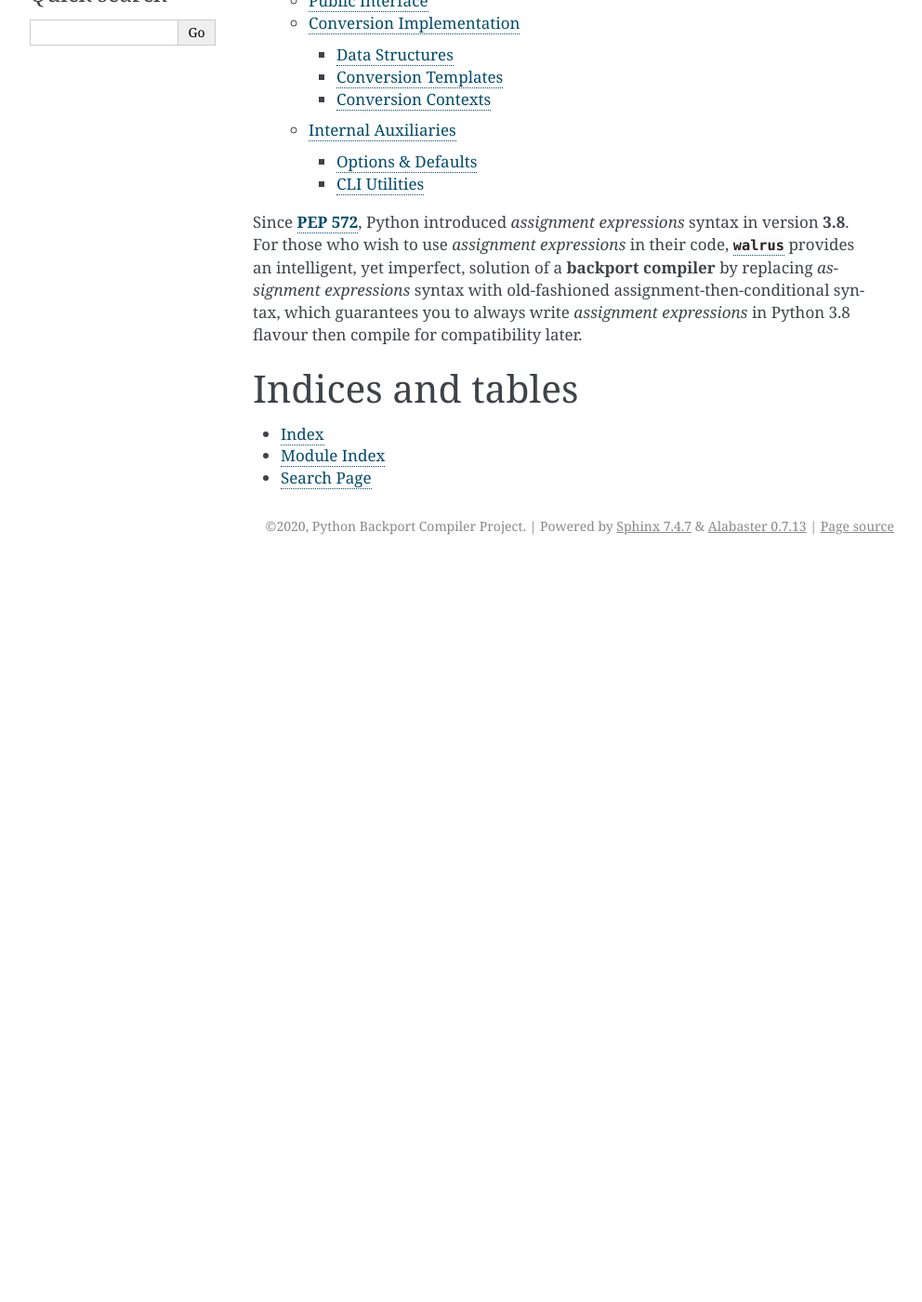
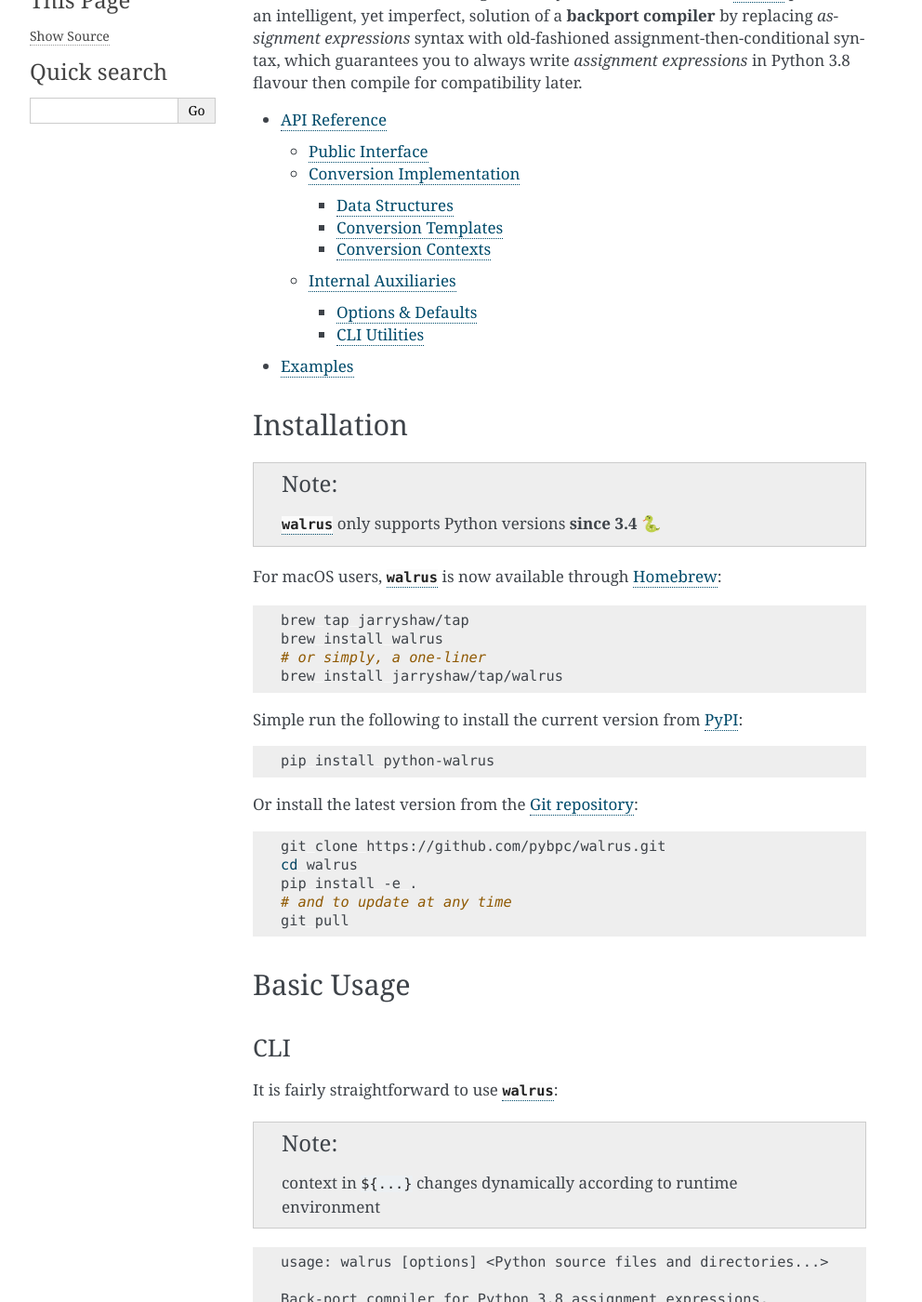
Before and after one commit to pybpc/walrus, a Sphinx documentation site: the page built from docs/source/index.rst, in a window 1280 px wide and 1400 px high, scrolled down 270 px. Shown: the whole window at 93% size, without its empty margins (148-1140 px from the left). Built offline with Sphinx 7.4.7, drawn with Linux system fonts in a browser that asks for light colours; before the commit the page ends 900 px from its top, so only the background shows below that; some of the changed text lies outside the part shown.

Commit message:
Regular update
 * added installtion/usage docs
 * updated README
 * added examples to demostrate conversion algorithm

```diff
--- /dev/null
+++ b/docs/source/example.rst
@@ -0,0 +1,2 @@
+Examples
+========
--- a/docs/source/index.rst
+++ b/docs/source/index.rst
@@ -19,6 +14,130 @@
 syntax, which guarantees you to always write *assignment expressions* in Python 3.8 flavour then compile for
 compatibility later.
 
+.. toctree::
+   :maxdepth: 3
+
+   api
+   example
+
+------------
+Installation
+------------
+
+.. note::
+
+   :mod:`walrus` only supports Python versions **since 3.4** |:snake:|
+
+For macOS users, :mod:`walrus` is now available through `Homebrew`_:
+
+.. code:: shell
+
+   brew tap jarryshaw/tap
+   brew install walrus
+   # or simply, a one-liner
+   brew install jarryshaw/tap/walrus
+
+Simple run the following to install the current version from `PyPI`_:
+
+.. code:: shell
+
+   pip install python-walrus
+
+Or install the latest version from the `Git repository`_:
+
+.. code:: shell
+
+   git clone https://github.com/pybpc/walrus.git
+   cd walrus
+   pip install -e .
+   # and to update at any time
+   git pull
+
+.. _Homebrew: https://brew.sh
+.. _PyPI: https://pypi.org/project/python-walrus
+.. _Git repository: https://github.com/pybpc/walrus
+
+-----------
+Basic Usage
+-----------
+
+CLI
+---
+
+It is fairly straightforward to use :mod:`walrus`:
+
+.. note:: context in ``${...}`` changes dynamically according to runtime environment
+
+.. code:: text
+
+   usage: walrus [options] <Python source files and directories...>
+
+   Back-port compiler for Python 3.8 assignment expressions.
+
+   positional arguments:
+     SOURCE                Python source files and directories to be converted (${CWD})
+
+   optional arguments:
+     -h, --help            show this help message and exit
+     -V, --version         show program's version number and exit
+     -q, --quiet           run in quiet mode
+
+   archive options:
+     backup original files in case there're any issues
+
+     -na, --no-archive     do not archive original files
+     -p PATH, --archive-path PATH
+                           path to archive original files (${CWD}/archive)
+
+   convert options:
+     compatibility configuration for non-unicode files
+
+     -sv VERSION, -fv VERSION, --source-version VERSION, --from-version VERSION
+                           parse source code as Python version (3.9)
+     -s SEP, --linesep SEP
+                           line separator (LF, CRLF, CR) to read source files ('auto detect')
+     -t INDENT, --indentation INDENT
+                           code indentation style, specify an integer for the number of spaces, or 't'/'tab' for tabs ('auto detect')
+     -n8, --no-pep8        do not make code insertion PEP 8 compliant
+
+:mod:`walrus` will read the convert all *assignment expressions* syntax in every
+Python file under this path. In case there might be some problems with the
+conversion, :mod:`walrus` will duplicate all original files it is to modify into
+``archive`` direcotry ahead of the  process, if ``-na`` not set.
+
+Configuration
+-------------
+
+:mod:`walrus` currently supports following environment variables:
+
+.. envvar:: WALRUS_QUIET
+
+   Same as the ``quiet`` option in CLI.
+
+.. envvar:: WALRUS_DO_ARCHIVE
+
+   Same as the ``do-archive`` option in CLI (logical negation).
+
+.. envvar:: WALRUS_ARCHIVE_PATH
+
+   Same as the ``archive-path`` option in CLI.
+
+.. envvar:: WALRUS_SOURCE_VERSION
+
+   Same as the ``source-version`` option in CLI.
+
+.. envvar:: WALRUS_LINESEP
+
+   Same as the ``linesep`` option in CLI.
+
+.. envvar:: WALRUS_INDENTATION
+
+   Same as the ``indentation`` option in CLI.
+
+.. envvar:: WALRUS_PEP8
+
+   Same as the ``no-pep8`` option in CLI (logical negation).
+
 Indices and tables
 ==================
 
--- a/walrus.py
+++ b/walrus.py
@@ -1730,7 +1730,7 @@
                                help='line separator (LF, CRLF, CR) to read source files (%(default)r)')
     convert_group.add_argument('-t', '--indentation', action='store', default=__walrus_indentation__, metavar='INDENT',
                                help='code indentation style, specify an integer for the number of spaces, '
-                                    "or 't'/'tab' for tabs (%(default)s)")
+                                    "or 't'/'tab' for tabs (%(default)r)")
     convert_group.add_argument('-n8', '--no-pep8', action='store_false', dest='pep8',
                                help='do not make code insertion PEP 8 compliant')
 
```
Also changed, not shown: other parts of docs/source/index.rst (+1 -6 lines), README.md (+27 -91 lines).
